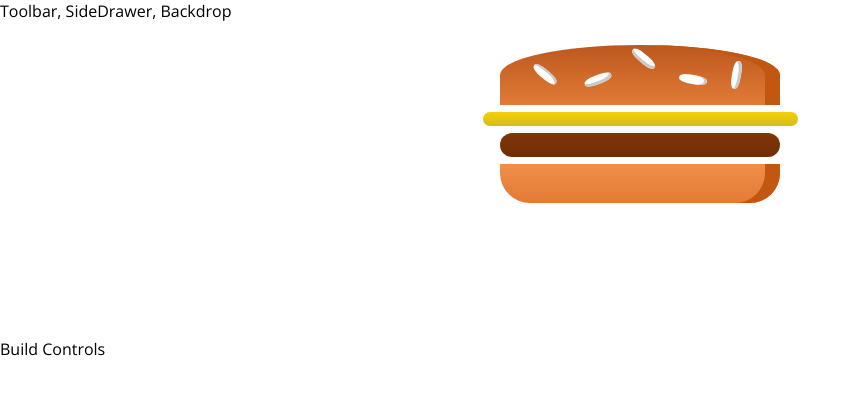
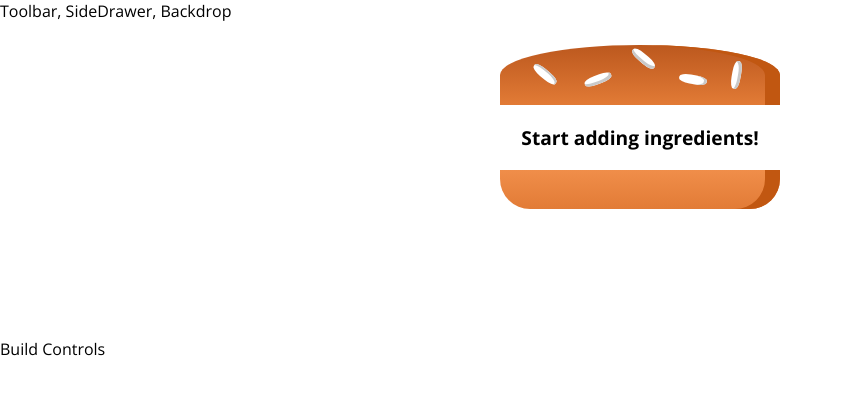
Before and after one commit to rdebeer1/burger-builder, a React app: page / in a window 1280 px wide. Shown: the top 394 px of the page, without its empty margins (0-861 px from the left). Built offline with nearby package versions, Linux system fonts and the light colour scheme.

Commit message:
adds ingredients dynamically

```diff
--- a/src/components/Burger/Burger.js
+++ b/src/components/Burger/Burger.js
@@ -4,11 +4,20 @@
 import BurgerIngredient from './BurgerIngrendient/BurgerIngredient';
 
 const burger = (props) => {
+  let transformedIngredients = Object.keys(props.ingredients).map(igKey => {
+    return [...Array(props.ingredients[igKey])].map((_, i) => {
+      return <BurgerIngredient key={igKey + i} type={igKey} />;
+    });
+  }).reduce((arr, el) => {
+    return arr.concat(el)
+  }, []);
+  if (transformedIngredients.length === 0) {
+    transformedIngredients = <p>Start adding ingredients!</p>
+  }
   return (
     <div className={classes.Burger}>
       <BurgerIngredient type='bread-top' />
-      <BurgerIngredient type='cheese' />
-      <BurgerIngredient type='meat' />
+        {transformedIngredients}
       <BurgerIngredient type='bread-bottom' />
     </div>
   );
--- a/src/containers/BurgerBuilder/BurgerBuilder.js
+++ b/src/containers/BurgerBuilder/BurgerBuilder.js
@@ -3,11 +3,19 @@
 import Burger from '../../components/Burger/Burger'
 
 class BurgerBuilder extends Component {
+  state = {
+    ingredients: {
+      meat: 0,
+      cheese: 0,
+      lettuce: 0,
+      bacon: 0
+    },
+  }
 
   render () {
     return (
       <Fragment>
-        <Burger />
+        <Burger ingredients={this.state.ingredients}/>
         <div>Build Controls</div>
       </Fragment>
     );
```
